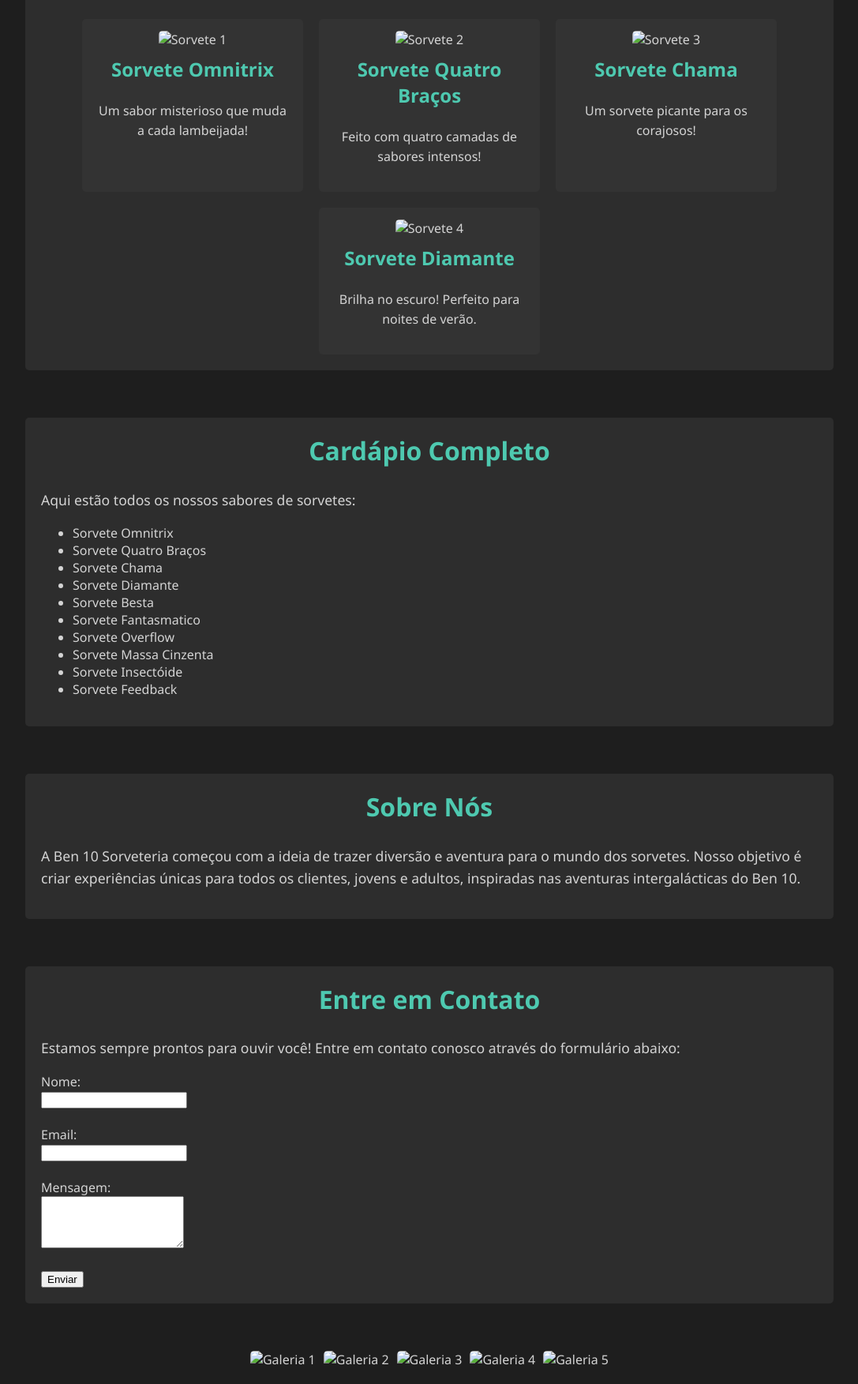
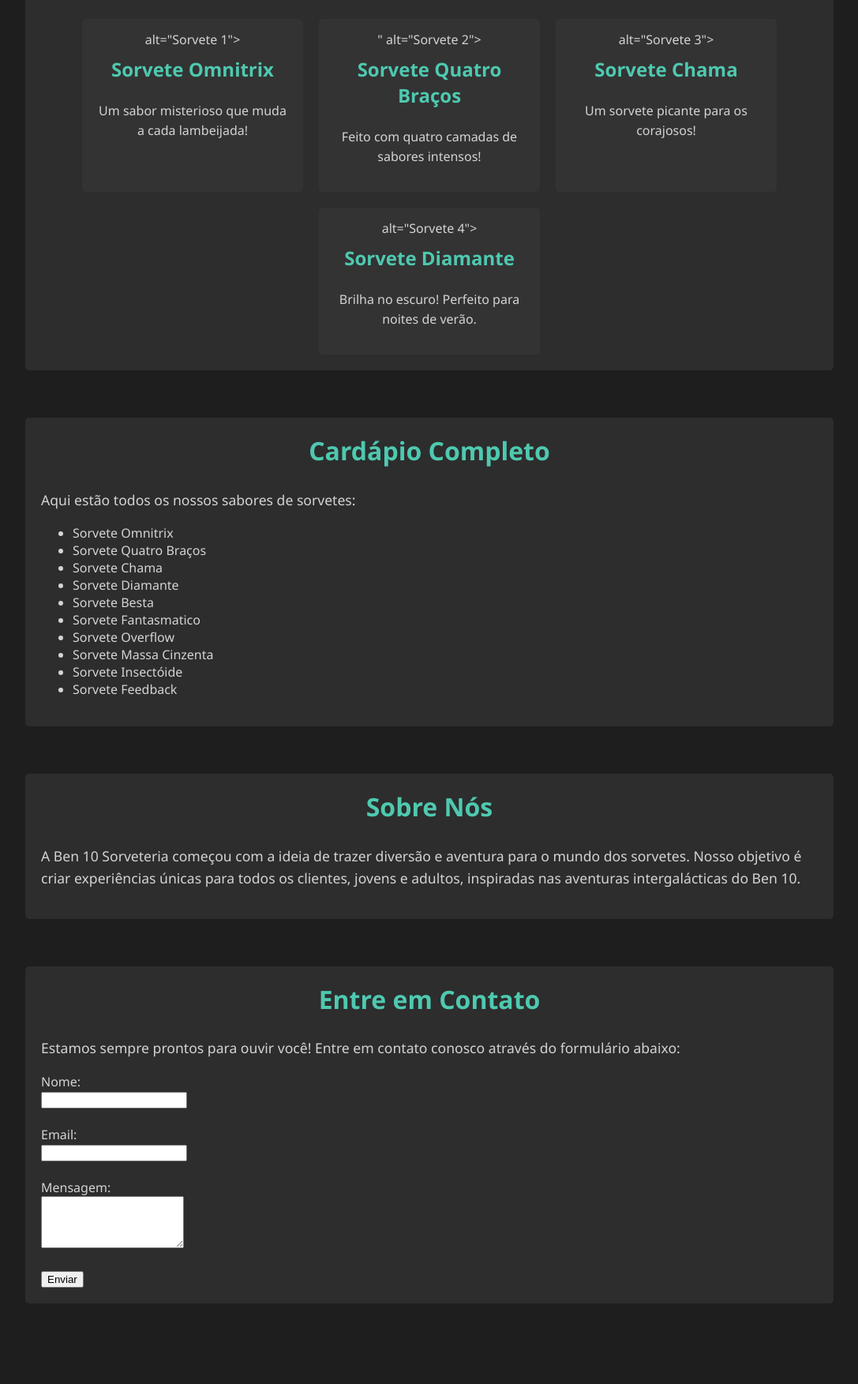
Before and after one commit to Marcs51/Dokr-s, a plain HTML site: page index.html in a window 1280 px wide. Shown: the part 557-2310 px from the top of the page at 79% size, without its empty margins (96-1183 px from the left). After the commit the page ends 2228 px from the top, so only its background shows below. Drawn offline with Linux system fonts and the light colour scheme.

Commit message:
Update index.html

```diff
--- a/index.html
+++ b/index.html
@@ -171,22 +171,22 @@
             <h2>Nossos Sabores Especiais</h2>
             <div class="menu">
                 <div class="menu-item">
-                    <img src="sorvete1.jpg" alt="Sorvete 1">
+                    alt="Sorvete 1">
                     <h3>Sorvete Omnitrix</h3>
                     <p>Um sabor misterioso que muda a cada lambeijada!</p>
                 </div>
                 <div class="menu-item">
-                    <img src="sorvete2.jpg" alt="Sorvete 2">
+                    " alt="Sorvete 2">
                     <h3>Sorvete Quatro Braços</h3>
                     <p>Feito com quatro camadas de sabores intensos!</p>
                 </div>
                 <div class="menu-item">
-                    <img src="sorvete3.jpg" alt="Sorvete 3">
+                     alt="Sorvete 3">
                     <h3>Sorvete Chama</h3>
                     <p>Um sorvete picante para os corajosos!</p>
                 </div>
                 <div class="menu-item">
-                    <img src="sorvete4.jpg" alt="Sorvete 4">
+                     alt="Sorvete 4">
                     <h3>Sorvete Diamante</h3>
                     <p>Brilha no escuro! Perfeito para noites de verão.</p>
                 </div>
@@ -235,12 +235,3 @@
             </form>
         </div>
     </div>
-
-    <div class="container">
-        <div class="gallery">
-            <img src="galeria1.jpg" alt="Galeria 1">
-            <img src="galeria2.jpg" alt="Galeria 2">
-            <img src="galeria3.jpg" alt="Galeria 3">
-            <img src="galeria4.jpg" alt="Galeria 4">
-            <img src="galeria5.jpg" alt="Galeria 5">
-            <img src="galeria6
```
